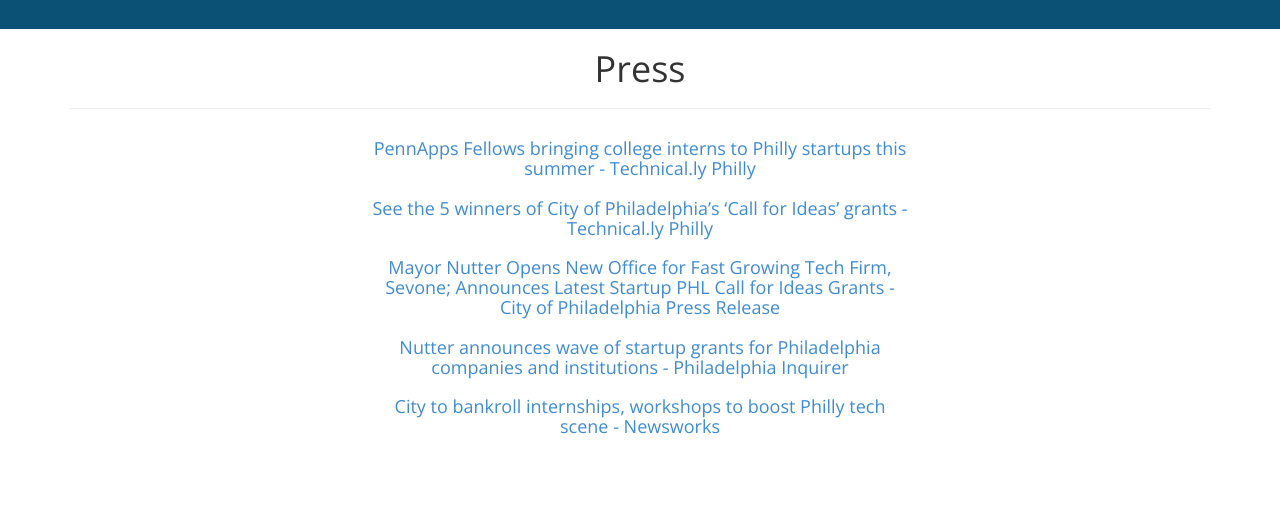
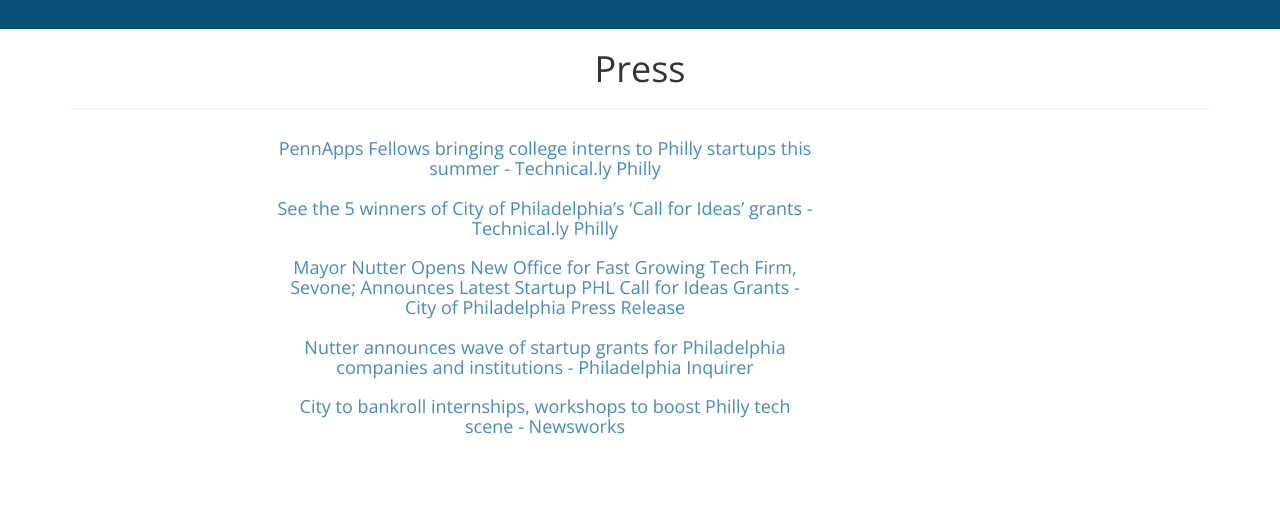
Before and after one commit to guozhaonan/PennAppsFellowsPage, a plain HTML site: page index.html in a window 1280 px wide. Shown: the part 3220-3739 px from the top of the page. Drawn offline with nearby package versions, Linux system fonts and the light colour scheme.

Commit message:
Update Press

```diff
--- a/index.html
+++ b/index.html
@@ -255,23 +255,23 @@
             <hr/>
           </div>
 
-          <div class="col-md-6 col-md-offset-3 text-center">
+          <div class="col-md-6 col-md-offset-2 text-center">
             <h4><a href = "https://technical.ly/philly/2014/02/06/pennapps-fellows/">PennApps Fellows bringing college interns to Philly startups this summer - Technical.ly Philly</a></h4>
           </div>
 
-          <div class="col-md-6 col-md-offset-3 text-center">
+          <div class="col-md-6 col-md-offset-2 text-center">
             <h4><a href = "http://technical.ly/philly/2014/03/20/call-for-ideas-city-philadelphia-grants/">See the 5 winners of City of Philadelphia’s ‘Call for Ideas’ grants - Technical.ly Philly</a></h4>
           </div>
 
-          <div class="col-md-6 col-md-offset-3 text-center">
+          <div class="col-md-6 col-md-offset-2 text-center">
             <h4><a href = "http://cityofphiladelphia.wordpress.com/2014/03/20/mayor-nutter-opens-new-office-for-fast-growing-tech-firm-sevone-announces-latest-startup-phl-call-for-ideas-grants/">Mayor Nutter Opens New Office for Fast Growing Tech Firm, Sevone; Announces Latest Startup PHL Call for Ideas Grants - City of Philadelphia Press Release</a></h4>
           </div>
 
-          <div class="col-md-6 col-md-offset-3 text-center">
+          <div class="col-md-6 col-md-offset-2 text-center">
             <h4><a href = "http://www.philly.com/philly/news/breaking/20140321_Nutter_announces_wave_of_startup_grants.html">Nutter announces wave of startup grants for Philadelphia companies and institutions - Philadelphia Inquirer</a></h4>
           </div>
 
-          <div class="col-md-6 col-md-offset-3 text-center">
+          <div class="col-md-6 col-md-offset-2 text-center">
             <h4><a href = "http://www.newsworks.org/index.php/blogs/onward/item/66090?linktype=hp_blogs">City to bankroll internships, workshops to boost Philly tech scene - Newsworks</a></h4>
           </div>
 
```
